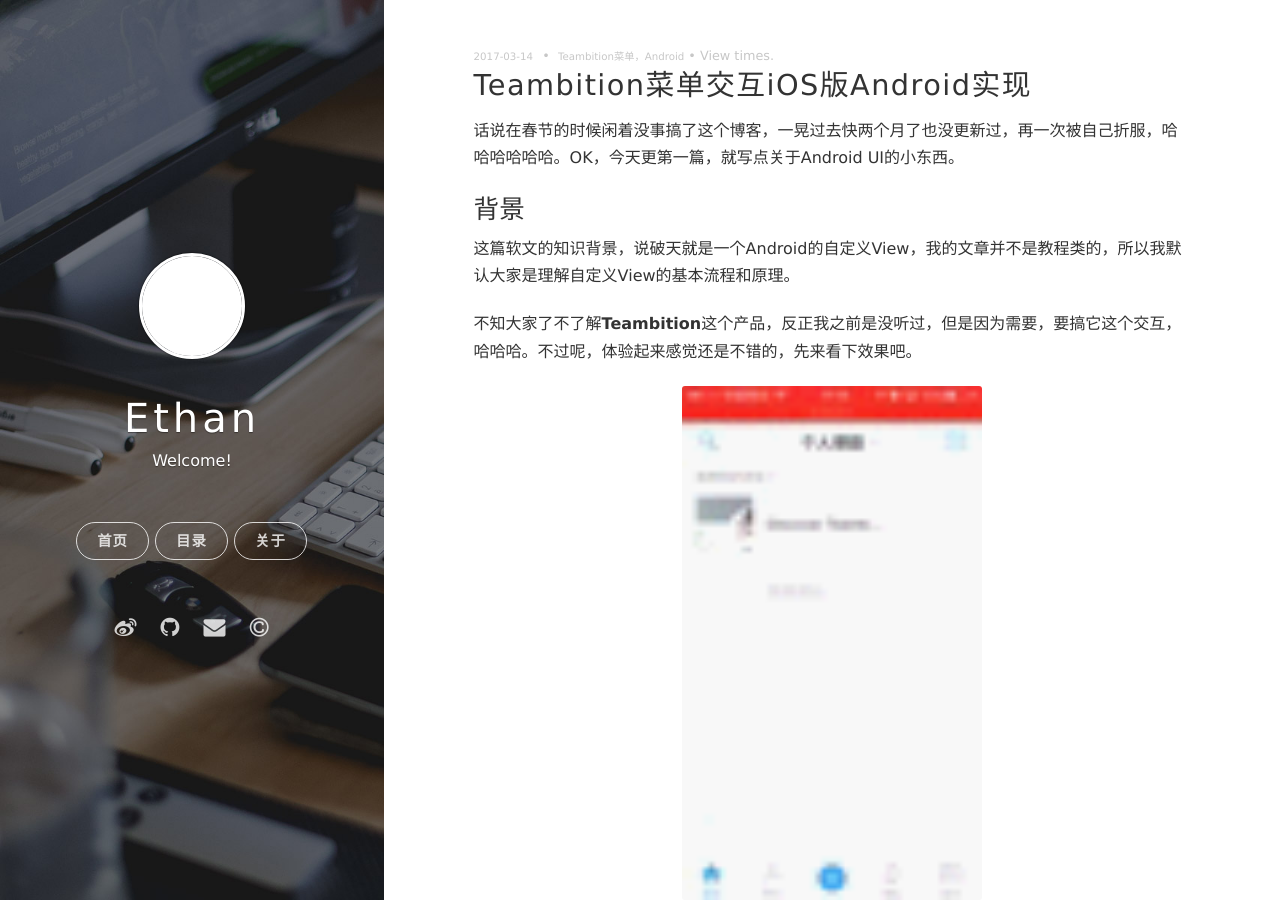
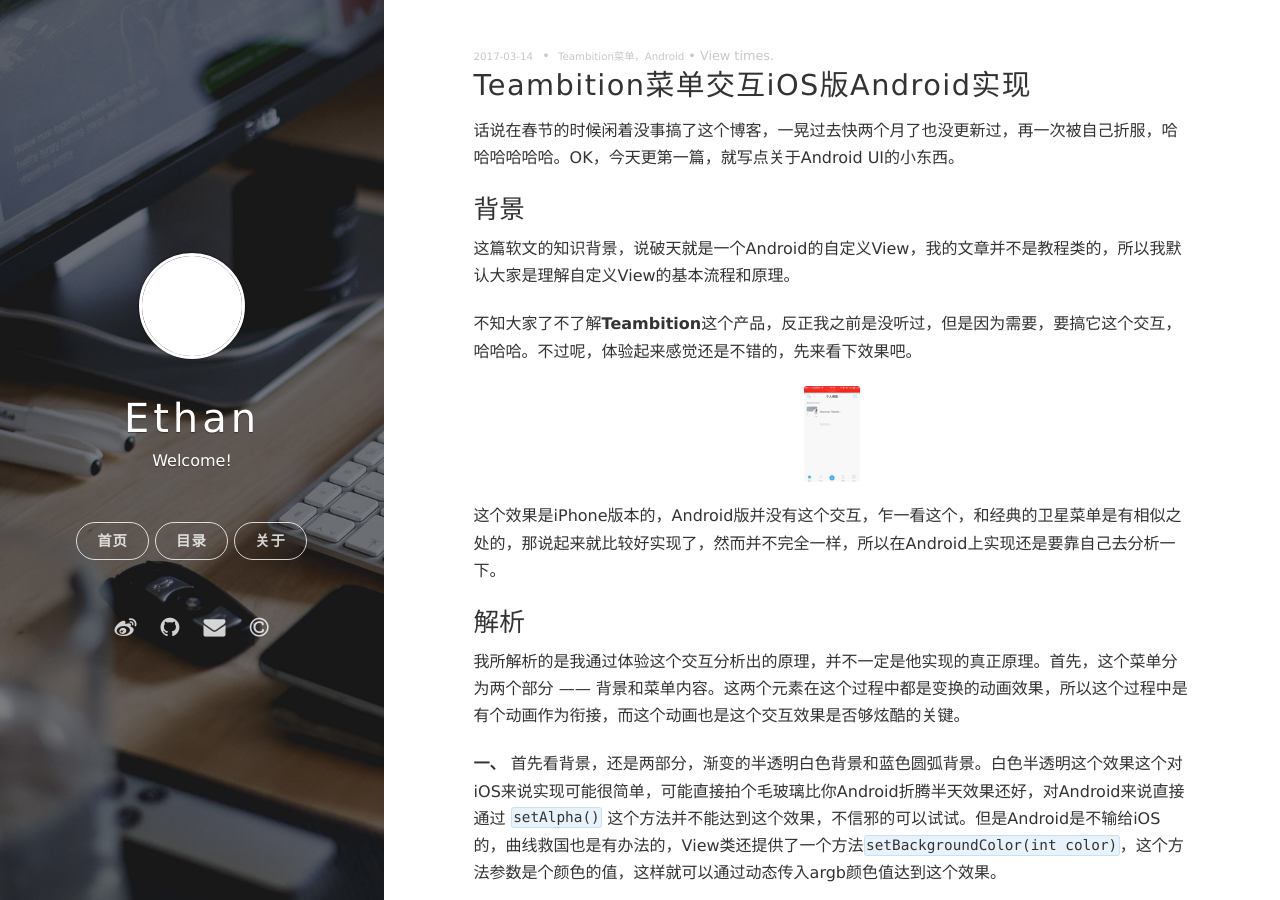
Before and after one commit to Ethan-9606/Ethan-9606.github.io, a Jekyll site: the page built from _posts/2017-03-14-Teambition首页菜单剖析.md, in a window 1280 px wide and 900 px high. Built offline with Jekyll 4.4.1, drawn with Linux system fonts in a browser that asks for light colours; nearby versions of some CDN libraries; comment, search, counter and statistics services are not loaded.

Commit message:
first blog

```diff
--- a/_posts/2017-03-14-Teambition首页菜单剖析.md
+++ b/_posts/2017-03-14-Teambition首页菜单剖析.md
@@ -17,7 +17,7 @@ redirect_from:
 
 不知大家了不了解**Teambition**这个产品，反正我之前是没听过，但是因为需要，要搞它这个交互，哈哈哈。不过呢，体验起来感觉还是不错的，先来看下效果吧。
 
-![](/assets/postimage/3-14-effect.gif){:width="300"}
+![](/assets/postimage/3-14-effect.gif)
 
 这个效果是iPhone版本的，Android版并没有这个交互，乍一看这个，和经典的卫星菜单是有相似之处的，那说起来就比较好实现了，然而并不完全一样，所以在Android上实现还是要靠自己去分析一下。
 
```
